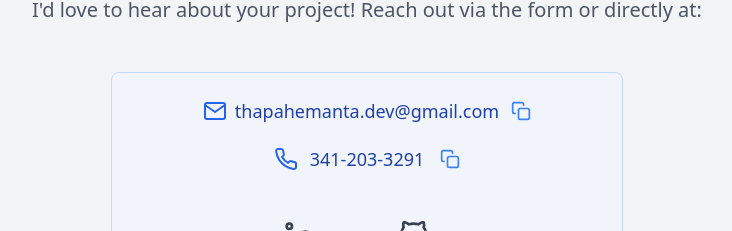
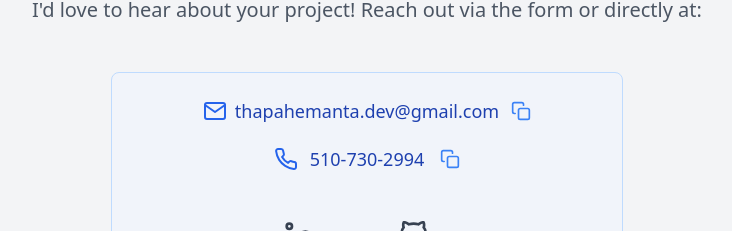
Before and after one commit to hemanta12/hemantathapa_personal_portfolio, a React (Create React App) app: page / in a window 1280 px wide. Shown: the part 4636-4867 px from the top of the page, without its empty margins (273-1005 px from the left). Built offline with nearby package versions, Linux system fonts and the light colour scheme.

Commit message:
Updated number

```diff
--- a/src/components/Contact.js
+++ b/src/components/Contact.js
@@ -114,7 +114,7 @@ const Contact = () => {
               className="text-lg font-medium text-blue-800 hover:text-blue-600 transition-colors duration-200"
               aria-label="Call me"
             >
-              341-203-3291
+              510-730-2994
             </a>
             <button
               onClick={copyPhone}
```
Also changed, not shown: 1 other file (tests, documents, lock files or other folders).
